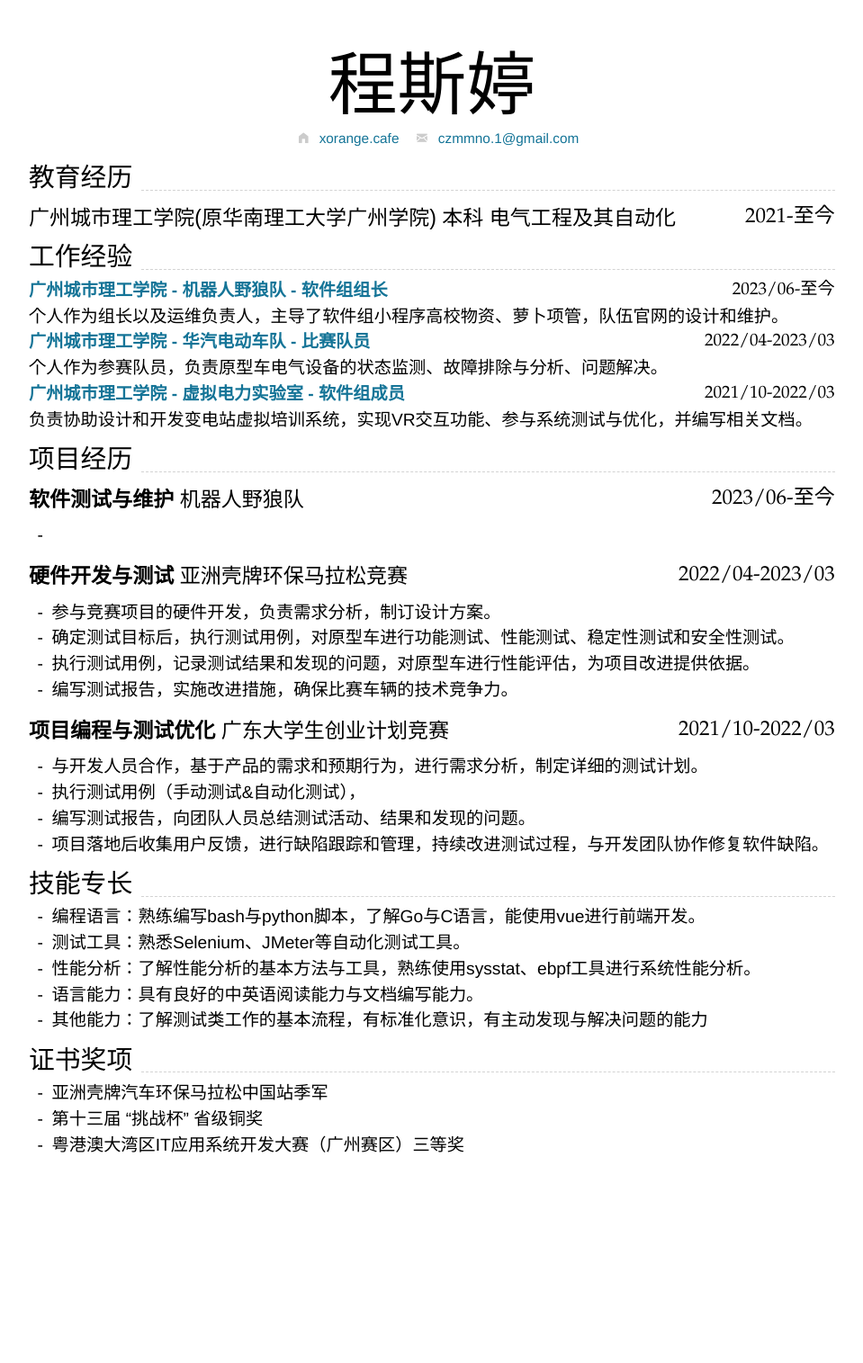
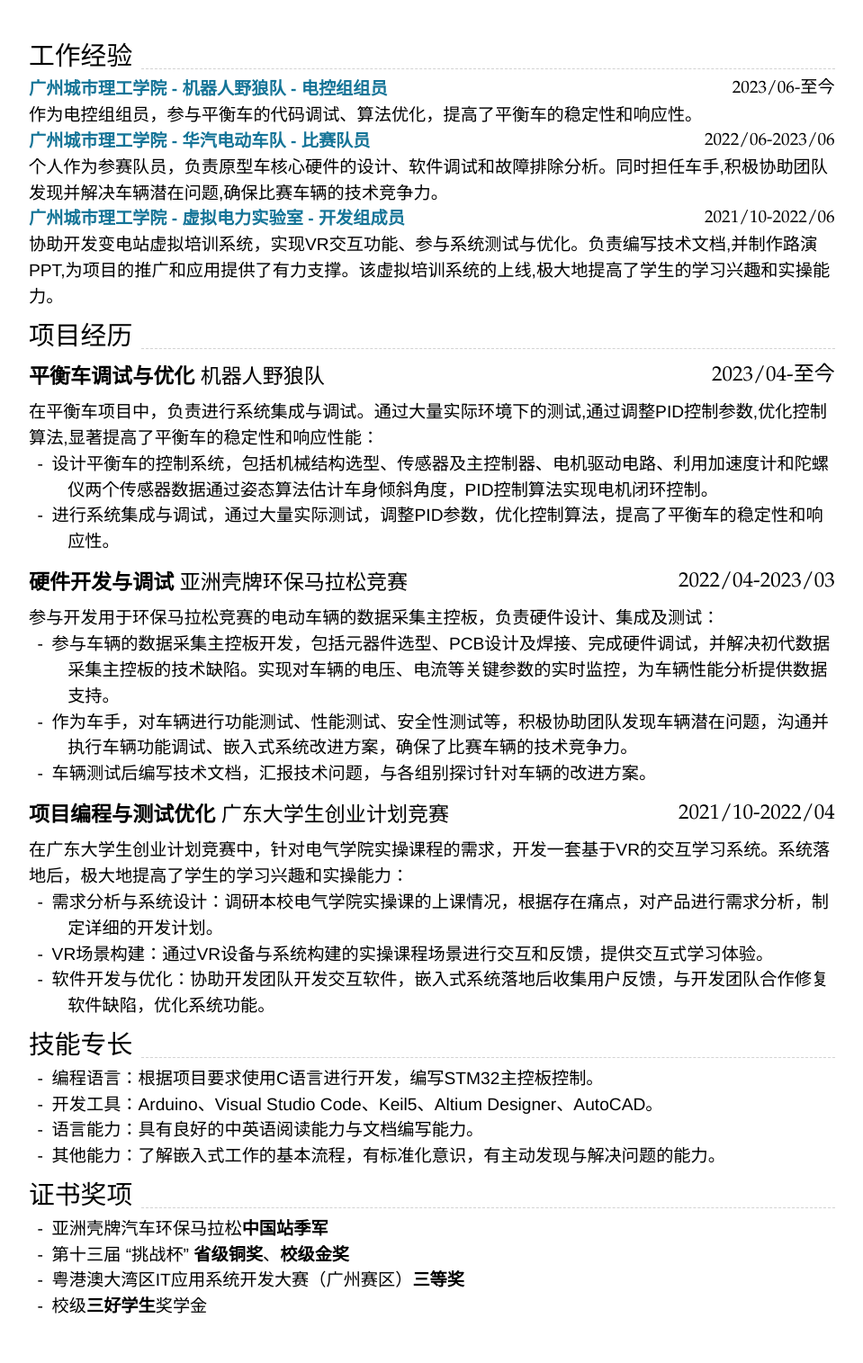
Before and after one commit to Lovelycz/resume, a Jekyll site: the page built from index.md, in a window 1280 px wide. Shown: the whole page at 90% size, without its empty margins (160-1119 px from the left). Built offline with Jekyll 4.4.1, drawn with Linux system fonts in a browser that asks for light colours; nearby versions of some CDN libraries; before the commit the page ends 1335 px from its top, so only the background shows below that.

Commit message:
index.md

```diff
--- a/index.md
+++ b/index.md
@@ -9,59 +9,51 @@ homepage:
   text: xorange.cafe
 ---
 
-# 程斯婷
-
-{% include cv-contact.html %}
-
-## 教育经历
-
-### 广州城市理工学院(原华南理工大学广州学院) 本科 电气工程及其自动化 `2021-至今`
-
 ## 工作经验
 
-[**广州城市理工学院 - 机器人野狼队 - 软件组组长**](https://gcubot.cn) `2023/06-至今`
+[**广州城市理工学院 - 机器人野狼队 - 电控组组员**](https://gcubot.cn) `2023/06-至今`
 
-个人作为组长以及运维负责人，主导了软件组小程序高校物资、萝卜项管，队伍官网的设计和维护。
+作为电控组组员，参与平衡车的代码调试、算法优化，提高了平衡车的稳定性和响应性。
 
-[**广州城市理工学院 - 华汽电动车队 - 比赛队员**](https://cst.gcu.edu.cn/5033/list.htm) `2022/04-2023/03`
+[**广州城市理工学院 - 华汽电动车队 - 比赛队员**](https://edu.gd.gov.cn/jyzxnew/zxlb/content/post_4017987.html) `2022/06-2023/06`
 
-个人作为参赛队员，负责原型车电气设备的状态监测、故障排除与分析、问题解决。
+个人作为参赛队员，负责原型车核心硬件的设计、软件调试和故障排除分析。同时担任车手,积极协助团队发现并解决车辆潜在问题,确保比赛车辆的技术竞争力。
 
-[**广州城市理工学院 - 虚拟电力实验室 - 软件组成员**](https://wy.gcu.edu.cn/2023/0523/c768a150266/page.htm) `2021/10-2022/03`
+[**广州城市理工学院 - 虚拟电力实验室 - 开发组成员**](https://mp.weixin.qq.com/s/hBJWlrKyN1jBg5ZXC82d2w) `2021/10-2022/06`
 
-负责协助设计和开发变电站虚拟培训系统，实现VR交互功能、参与系统测试与优化，并编写相关文档。
-
+协助开发变电站虚拟培训系统，实现VR交互功能、参与系统测试与优化。负责编写技术文档,并制作路演PPT,为项目的推广和应用提供了有力支撑。该虚拟培训系统的上线,极大地提高了学生的学习兴趣和实操能力。
 
 ## 项目经历
 
-### **软件测试与维护** *机器人野狼队* `2023/06-至今`
+### **平衡车调试与优化** *机器人野狼队* `2023/04-至今`
 
--
+在平衡车项目中，负责进行系统集成与调试。通过大量实际环境下的测试,通过调整PID控制参数,优化控制算法,显著提高了平衡车的稳定性和响应性能：
+- 设计平衡车的控制系统，包括机械结构选型、传感器及主控制器、电机驱动电路、利用加速度计和陀螺仪两个传感器数据通过姿态算法估计车身倾斜角度，PID控制算法实现电机闭环控制。
+- 进行系统集成与调试，通过大量实际测试，调整PID参数，优化控制算法，提高了平衡车的稳定性和响应性。
 
-### **硬件开发与测试** *亚洲壳牌环保马拉松竞赛* `2022/04-2023/03`
+### **硬件开发与调试** *亚洲壳牌环保马拉松竞赛* `2022/04-2023/03`
 
-- 参与竞赛项目的硬件开发，负责需求分析，制订设计方案。
-- 确定测试目标后，执行测试用例，对原型车进行功能测试、性能测试、稳定性测试和安全性测试。
-- 执行测试用例，记录测试结果和发现的问题，对原型车进行性能评估，为项目改进提供依据。
-- 编写测试报告，实施改进措施，确保比赛车辆的技术竞争力。
+参与开发用于环保马拉松竞赛的电动车辆的数据采集主控板，负责硬件设计、集成及测试：
+- 参与车辆的数据采集主控板开发，包括元器件选型、PCB设计及焊接、完成硬件调试，并解决初代数据采集主控板的技术缺陷。实现对车辆的电压、电流等关键参数的实时监控，为车辆性能分析提供数据支持。
+- 作为车手，对车辆进行功能测试、性能测试、安全性测试等，积极协助团队发现车辆潜在问题，沟通并执行车辆功能调试、嵌入式系统改进方案，确保了比赛车辆的技术竞争力。
+- 车辆测试后编写技术文档，汇报技术问题，与各组别探讨针对车辆的改进方案。
 
-### **项目编程与测试优化** *广东大学生创业计划竞赛* `2021/10-2022/03`
+### **项目编程与测试优化** *广东大学生创业计划竞赛* `2021/10-2022/04`
 
-- 与开发人员合作，基于产品的需求和预期行为，进行需求分析，制定详细的测试计划。
-- 执行测试用例（手动测试&自动化测试），
-- 编写测试报告，向团队人员总结测试活动、结果和发现的问题。
-- 项目落地后收集用户反馈，进行缺陷跟踪和管理，持续改进测试过程，与开发团队协作修复软件缺陷。
-
+在广东大学生创业计划竞赛中，针对电气学院实操课程的需求，开发一套基于VR的交互学习系统。系统落地后，极大地提高了学生的学习兴趣和实操能力：
+- 需求分析与系统设计：调研本校电气学院实操课的上课情况，根据存在痛点，对产品进行需求分析，制定详细的开发计划。
+- VR场景构建：通过VR设备与系统构建的实操课程场景进行交互和反馈，提供交互式学习体验。
+- 软件开发与优化：协助开发团队开发交互软件，嵌入式系统落地后收集用户反馈，与开发团队合作修复软件缺陷，优化系统功能。
 
 ## 技能专长
 
-- 编程语言：熟练编写bash与python脚本，了解Go与C语言，能使用vue进行前端开发。
-- 测试工具：熟悉Selenium、JMeter等自动化测试工具。
-- 性能分析：了解性能分析的基本方法与工具，熟练使用sysstat、ebpf工具进行系统性能分析。
+- 编程语言：根据项目要求使用C语言进行开发，编写STM32主控板控制。
+- 开发工具：Arduino、Visual Studio Code、Keil5、Altium Designer、AutoCAD。
 - 语言能力：具有良好的中英语阅读能力与文档编写能力。
-- 其他能力：了解测试类工作的基本流程，有标准化意识，有主动发现与解决问题的能力
+- 其他能力：了解嵌入式工作的基本流程，有标准化意识，有主动发现与解决问题的能力。
 
 ## 证书奖项
-- 亚洲壳牌汽车环保马拉松中国站季军
-- 第十三届 “挑战杯” 省级铜奖
-- 粤港澳大湾区IT应用系统开发大赛（广州赛区）三等奖
+- 亚洲壳牌汽车环保马拉松**中国站季军**
+- 第十三届 “挑战杯” **省级铜奖**、**校级金奖**
+- 粤港澳大湾区IT应用系统开发大赛（广州赛区）**三等奖**
+- 校级**三好学生**奖学金
```
